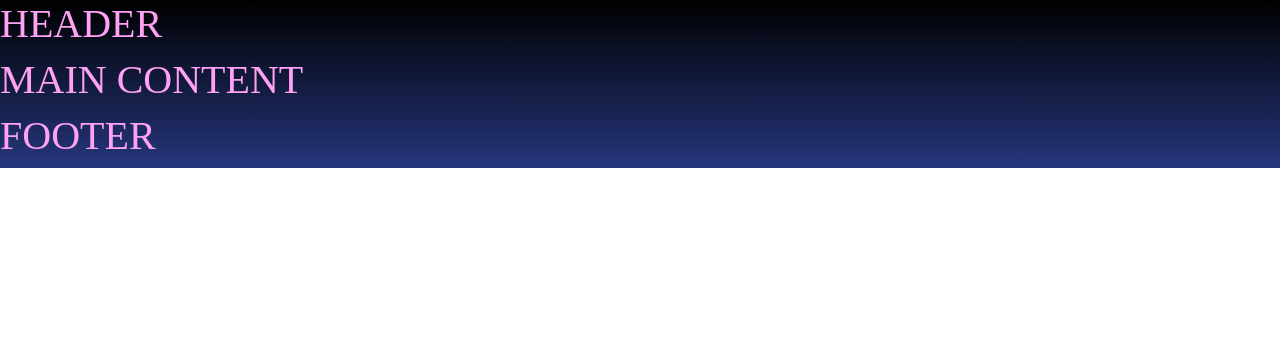
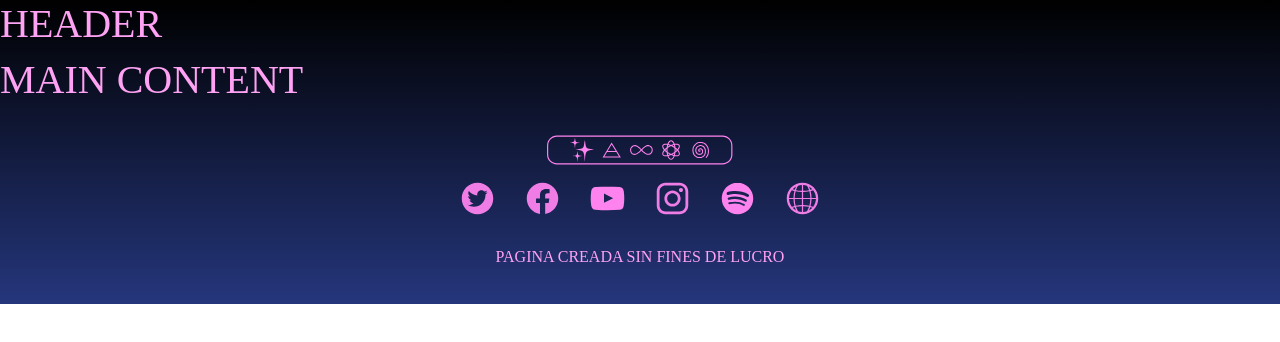
Before and after one commit to arielend/PF-EndrizziNestor, a plain HTML site: page index.html in a window 1280 px wide. Drawn offline with nearby package versions, Linux system fonts and the light colour scheme; a web font is replaced by a local one.

Commit message:
Finalizada prueba footer en index

```diff
--- a/css/styles.css
+++ b/css/styles.css
@@ -2,6 +2,15 @@
     margin: 0;
     padding: 0;
 }
+
+/* grid-breakpoints:
+    xs: 0,
+    sm: 576px,
+    md: 768px,
+    lg: 992px,
+    xl: 1200px,
+    xxl: 1400px
+*/
 
 body{
     background-image: linear-gradient(to bottom, #000000, #25367c);
@@ -9,3 +18,41 @@ body{
     font-family: "adobe-garamond-pro", serif;
     color: #FFA2F3;
 }
+
+/* Estilos aplicados al footer */
+
+footer{
+    display: flex;
+    flex-direction: column;
+    justify-content: center;
+    align-items: center;
+
+    gap: 15px;
+
+    margin-top: 25px;
+    margin-bottom: 25px;
+
+    padding: 5px 0px;
+}
+
+footer .lista-redes{
+    display: flex;
+    list-style: none;
+    gap: 50px;
+    padding-left: 0;
+}
+
+@media (min-width: 764px){
+    footer .lista-redes{
+        gap: 30px;
+    }
+}
+
+footer .lista-redes .icono-redes{
+    width: 35px;
+}
+
+footer .lista-redes .icono-redes:hover{
+    transform: translateY(-3px);
+    filter:drop-shadow(2px 2px 5px white);
+}
--- a/index.html
+++ b/index.html
@@ -30,7 +30,59 @@
     </main>
 
     <footer>
-        <h1>FOOTER</h1>
+
+        <div id="gliphos">
+            <img src="img/glifos.svg" alt="Gliphos">
+        </div>
+
+        <div>
+
+            <ul class="lista-redes">
+
+                <li>
+                    <a href="https://twitter.com/coldplay" target="_blank">
+                        <img class="icono-redes" src="img/redes-twitter.svg" alt="Icono Twitter">
+                    </a>
+                </li>
+
+                <li>
+                    <a href="https://www.facebook.com/coldplay" target="_blank">
+                        <img class="icono-redes" src="img/redes-face.svg" alt="Icono Facebook">
+                    </a>
+                </li>
+
+                <li>
+                    <a href="https://www.youtube.com/@coldplay" target="_blank">
+                        <img class="icono-redes" src="img/redes-youtube.svg" alt="Icono Youtube">
+                    </a>
+                </li>
+
+                <li>
+                    <a href="https://www.instagram.com/coldplay/" target="_blank">
+                        <img class="icono-redes" src="img/redes-insta.svg" alt="Icono Instagram">
+                    </a>
+                </li>
+
+                <li>
+                    <a href="https://open.spotify.com/artist/4gzpq5DPGxSnKTe4SA8HAU" target="_blank">
+                        <img class="icono-redes" src="img/redes-spotify.svg" alt="Icono Spotify">
+                    </a>
+                </li>
+
+                <li>
+                    <a href="https://www.coldplay.com/homepage/" target="_blank">
+                        <img class="icono-redes" src="img/redes-web.svg" alt="Icono Browser">
+                    </a>
+                </li>
+
+            </ul>
+
+        </div>
+
+        <div>
+            <h6>PAGINA CREADA SIN FINES DE LUCRO</h6>
+        </div>
+
     </footer>
 
     <!-- Script Bootstrap 5.3 -->
```
Also changed, not shown: img/glifos.svg (added), img/redes-face.svg (added), img/redes-insta.svg (added), img/redes-spotify.svg (added), img/redes-twitter.svg (added), img/redes-web.svg (added), img/redes-youtube.svg (added).
